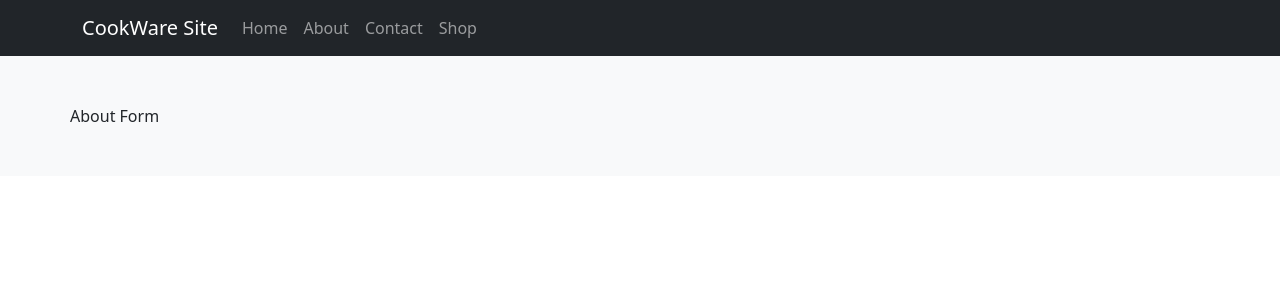
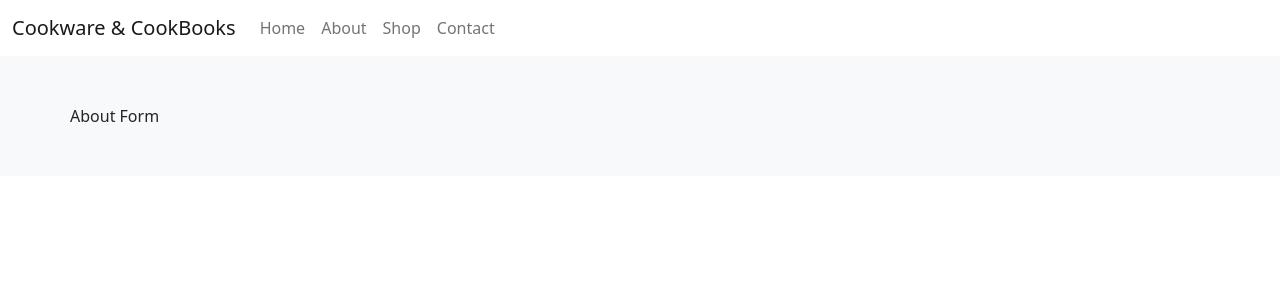
Before and after one commit to jameslock86/cookwareStore, a Next.js app in the folder cookwarestore/: page /about in a window 1280 px wide. Shown: the top 300 px of the page. Built offline with nearby package versions, Linux system fonts and the light colour scheme.

Commit message:
working on the navigation

```diff
--- a/cookwarestore/components/navbar/navbar.jsx
+++ b/cookwarestore/components/navbar/navbar.jsx
@@ -1,43 +1,30 @@
 import React from 'react'
-import { Nav, Button } from 'react-bootstrap';
+import { Nav, Button, Container, NavDropdown, Form, FormControl, Toggle, NavBar } from 'react-bootstrap';
+import Navbar from 'react-bootstrap/Navbar';
 import Link from 'next/link'
 
-export default function Navbar() {
+export default function Navbars() {
   return (
-    <Nav className="navbar navbar-expand-lg navbar-dark bg-dark">
-  <div className="container-xl">
-    <Link href="/">
-      <a className="navbar-brand">CookWare Site</a>
-    </Link>
-    <button className="navbar-toggler" type="button" data-toggle="collapse" data-target="#navbarsExample07XL" aria-controls="navbarsExample07XL" aria-expanded="false" aria-label="Toggle navigation">
-      <span className="navbar-toggler-icon"></span>
-    </button>
+    <Navbar sticky="top" expand="lg">
+    <Container fluid>
+      <Navbar.Brand href="#">Cookware & CookBooks</Navbar.Brand>
+      <Navbar.Toggle aria-controls="navbarScroll" />
+      <Navbar.Collapse id="navbarScroll">
+        <Nav
+          className="me-auto my-2 my-lg-0"
+          style={{ maxHeight: '200px' }}
+          navbarScroll
+        >
+          <Nav.Link href="/">Home</Nav.Link>
+          <Nav.Link href="/about">About</Nav.Link>
+          <Nav.Link href="/shop">Shop</Nav.Link>
+          <Nav.Link href="/contact">Contact</Nav.Link>
+        </Nav>
 
-    <div className="collapse navbar-collapse" id="navbarsExample07XL">
-      <ul className="navbar-nav mr-auto">
-        <li className="nav-item active">
-          <Link href="/">
-            <a className="nav-link">Home</a>
-          </Link>
-        </li>
-        <li className="nav-item">
-          <Link href="/about">
-            <a className="nav-link">About</a>
-          </Link>
-        </li>
-        <li className="nav-item">
-          <Link href="/contact">
-            <a className="nav-link">Contact</a>
-          </Link>
-        </li>
-        <li className="nav-item">
-          <Link href="/shop">
-            <a className="nav-link">Shop</a>
-          </Link>
-        </li>
-      </ul>
-    </div>
-  </div>
-</Nav>
+      </Navbar.Collapse>
+    </Container>
+  </Navbar>
+
+
   )
 }
```
